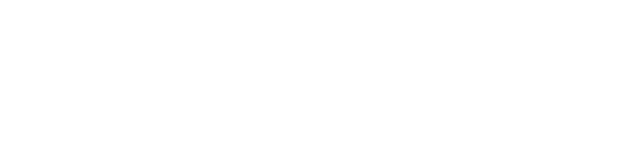
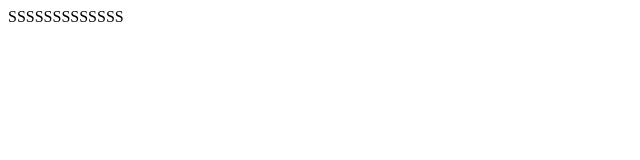
Before and after one commit to SarychevaAA/test, a website built with webpack: page shelter/src/pages/index.html in a window 1280 px wide. Shown: the whole page, without its empty margins (0-640 px from the left). Built offline with nearby package versions, Linux system fonts and the light colour scheme.

Commit message:
feat: new line

```diff
--- a/shelter/src/pages/index.html
+++ b/shelter/src/pages/index.html
@@ -8,6 +8,6 @@
     <title>Cozy House</title>
 </head>
 <body>
-
+SSSSSSSSSSSSS
 </body>
 </html>
```
